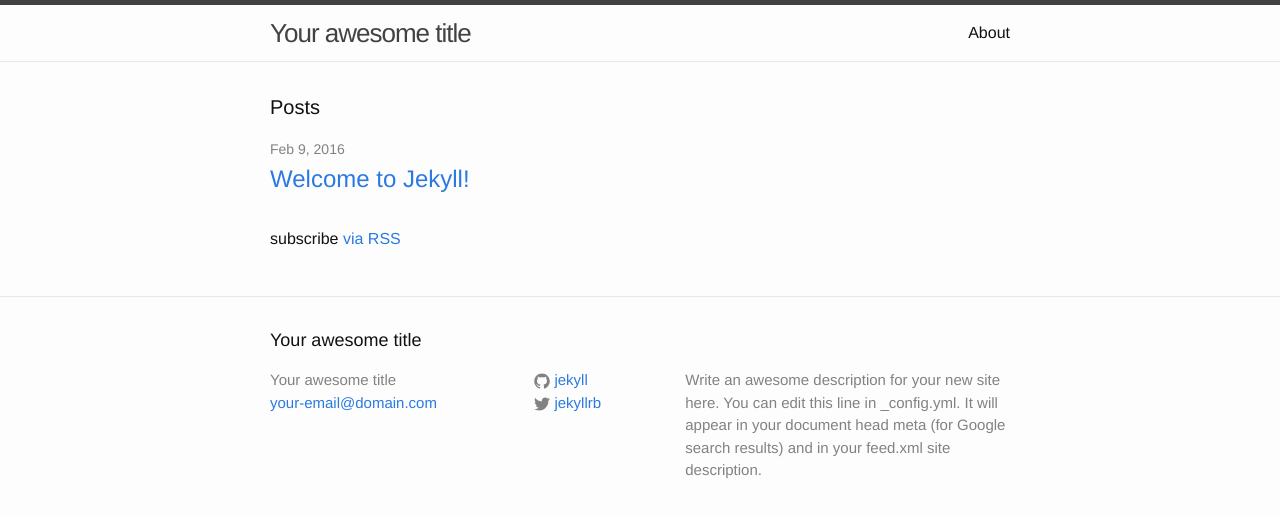
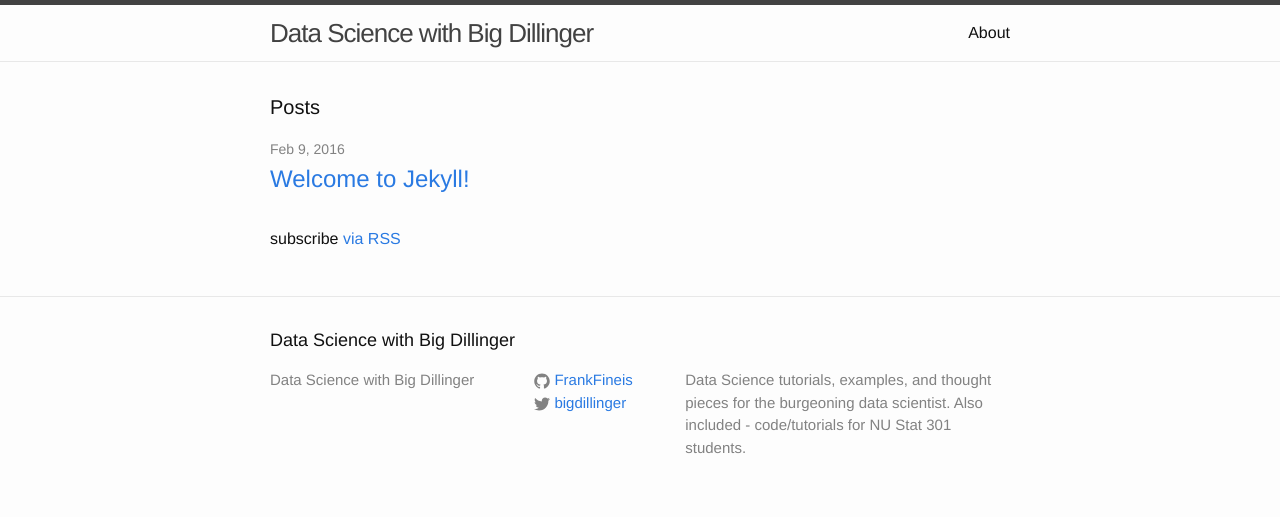
Before and after one commit to FrankFineis/FrankFineis.github.io, a Jekyll site: the page built from index.html, in a window 1280 px wide. Shown: the top 517 px of the page. Built offline with Jekyll 4.4.1, drawn with Linux system fonts in a browser that asks for light colours.

Commit message:
_config.yml changed on master (where blog actually pushes to)

```diff
--- a/_config.yml
+++ b/_config.yml
@@ -6,16 +6,15 @@
 # 'jekyll serve'. If you change this file, please restart the server process.
 
 # Site settings
-title: Your awesome title
-email: your-email@domain.com
+title: Data Science with Big Dillinger
+#email: frank.fineis@gmail.com
 description: > # this means to ignore newlines until "baseurl:"
-  Write an awesome description for your new site here. You can edit this
-  line in _config.yml. It will appear in your document head meta (for
-  Google search results) and in your feed.xml site description.
+  Data Science tutorials, examples, and thought pieces for the burgeoning data scientist.
+  Also included - code/tutorials for NU Stat 301 students.
 baseurl: "" # the subpath of your site, e.g. /blog
 url: "http://yourdomain.com" # the base hostname & protocol for your site
-twitter_username: jekyllrb
-github_username:  jekyll
+twitter_username: bigdillinger
+github_username:  FrankFineis
 
 # Build settings
 markdown: kramdown
```
